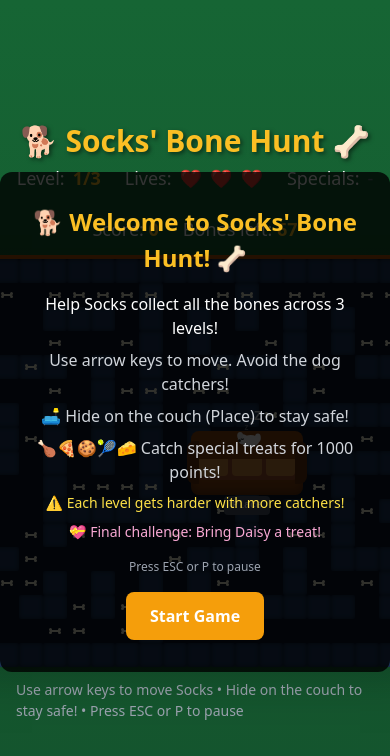
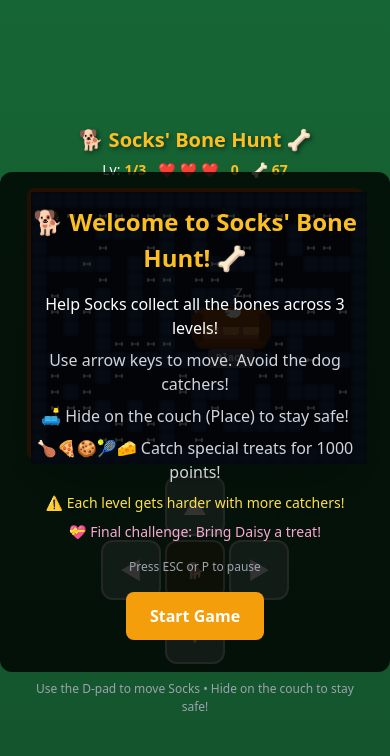
Before and after one commit to jemunitzalessio-ship-it/socks-game, a React (Vite) app: page / in a window 390 px wide. Shown: the top 756 px of the page. Built offline with nearby package versions, Linux system fonts and the light colour scheme.

Commit message:
add mobile support
d pad and resizing logic

```diff
--- a/src/App.jsx
+++ b/src/App.jsx
@@ -1,8 +1,28 @@
 import React, { useState, useEffect, useCallback, useRef } from 'react';
 
-const CELL_SIZE = 24;
+const DEFAULT_CELL_SIZE = 24;
 const MAZE_WIDTH = 21;
 const MAZE_HEIGHT = 17;
+
+// Calculate optimal cell size based on screen dimensions
+const calculateCellSize = () => {
+  if (typeof window === 'undefined') return DEFAULT_CELL_SIZE;
+
+  const isMobile = window.innerWidth <= 768;
+  const padding = isMobile ? 20 : 40;
+  const headerHeight = isMobile ? 140 : 100; // Space for title, stats, and controls
+  const footerHeight = isMobile ? 160 : 60; // D-pad on mobile needs more space
+
+  const availableWidth = window.innerWidth - padding * 2;
+  const availableHeight = window.innerHeight - headerHeight - footerHeight;
+
+  const cellByWidth = Math.floor(availableWidth / MAZE_WIDTH);
+  const cellByHeight = Math.floor(availableHeight / MAZE_HEIGHT);
+
+  // Use the smaller dimension to ensure it fits, with min/max constraints
+  const calculatedSize = Math.min(cellByWidth, cellByHeight);
+  return Math.max(16, Math.min(calculatedSize, 32)); // Between 16 and 32 pixels
+};
 
 // Maze generation using recursive backtracking
 const generateMaze = () => {
@@ -92,14 +112,14 @@ const placeBones = (maze) => {
   return bones;
 };
 
-const Dog = ({ x, y, direction, inSafeZone }) => (
+const Dog = ({ x, y, direction, inSafeZone, cellSize = DEFAULT_CELL_SIZE }) => (
   <div
     style={{
       position: 'absolute',
-      left: x * CELL_SIZE,
-      top: y * CELL_SIZE,
-      width: CELL_SIZE,
-      height: CELL_SIZE,
+      left: x * cellSize,
+      top: y * cellSize,
+      width: cellSize,
+      height: cellSize,
       display: 'flex',
       alignItems: 'center',
       justifyContent: 'center',
@@ -108,7 +128,7 @@ const Dog = ({ x, y, direction, inSafeZone }) => (
       zIndex: inSafeZone ? 10 : 6,
     }}
   >
-    <svg viewBox="0 0 32 32" width={CELL_SIZE - 4} height={CELL_SIZE - 4}>
+    <svg viewBox="0 0 32 32" width={cellSize - 4} height={cellSize - 4}>
       {/* Body */}
       <ellipse cx="16" cy="18" rx="10" ry="8" fill="#8B4513" />
       {/* Head */}
@@ -133,14 +153,14 @@ const Dog = ({ x, y, direction, inSafeZone }) => (
   </div>
 );
 
-const DogCatcher = ({ x, y }) => (
+const DogCatcher = ({ x, y, cellSize = DEFAULT_CELL_SIZE }) => (
   <div
     style={{
       position: 'absolute',
-      left: x * CELL_SIZE,
-      top: y * CELL_SIZE,
-      width: CELL_SIZE,
-      height: CELL_SIZE,
+      left: x * cellSize,
+      top: y * cellSize,
+      width: cellSize,
+      height: cellSize,
       display: 'flex',
       alignItems: 'center',
       justifyContent: 'center',
@@ -148,7 +168,7 @@ const DogCatcher = ({ x, y }) => (
       zIndex: 4,
     }}
   >
-    <svg viewBox="0 0 32 32" width={CELL_SIZE - 2} height={CELL_SIZE - 2}>
+    <svg viewBox="0 0 32 32" width={cellSize - 2} height={cellSize - 2}>
       {/* Body */}
       <rect x="10" y="14" width="12" height="14" rx="2" fill="#4169E1" />
       {/* Head */}
@@ -167,20 +187,20 @@ const DogCatcher = ({ x, y }) => (
   </div>
 );
 
-const Bone = ({ x, y }) => (
+const Bone = ({ x, y, cellSize = DEFAULT_CELL_SIZE }) => (
   <div
     style={{
       position: 'absolute',
-      left: x * CELL_SIZE + CELL_SIZE / 4,
-      top: y * CELL_SIZE + CELL_SIZE / 4,
-      width: CELL_SIZE / 2,
-      height: CELL_SIZE / 2,
+      left: x * cellSize + cellSize / 4,
+      top: y * cellSize + cellSize / 4,
+      width: cellSize / 2,
+      height: cellSize / 2,
       display: 'flex',
       alignItems: 'center',
       justifyContent: 'center',
     }}
   >
-    <svg viewBox="0 0 24 12" width={CELL_SIZE / 2} height={CELL_SIZE / 4}>
+    <svg viewBox="0 0 24 12" width={cellSize / 2} height={cellSize / 4}>
       <ellipse cx="3" cy="3" rx="3" ry="3" fill="#F5F5DC" />
       <ellipse cx="3" cy="9" rx="3" ry="3" fill="#F5F5DC" />
       <ellipse cx="21" cy="3" rx="3" ry="3" fill="#F5F5DC" />
@@ -190,14 +210,14 @@ const Bone = ({ x, y }) => (
   </div>
 );
 
-const Drumstick = ({ x, y }) => (
+const Drumstick = ({ x, y, cellSize = DEFAULT_CELL_SIZE }) => (
   <div
     style={{
       position: 'absolute',
-      left: x * CELL_SIZE,
-      top: y * CELL_SIZE,
-      width: CELL_SIZE,
-      height: CELL_SIZE,
+      left: x * cellSize,
+      top: y * cellSize,
+      width: cellSize,
+      height: cellSize,
       display: 'flex',
       alignItems: 'center',
       justifyContent: 'center',
@@ -205,7 +225,7 @@ const Drumstick = ({ x, y }) => (
       animation: 'pulse 0.5s ease-in-out infinite',
     }}
   >
-    <svg viewBox="0 0 32 32" width={CELL_SIZE} height={CELL_SIZE}>
+    <svg viewBox="0 0 32 32" width={cellSize} height={cellSize}>
       {/* Meat part */}
       <ellipse cx="12" cy="14" rx="10" ry="8" fill="#D2691E" />
       <ellipse cx="12" cy="14" rx="8" ry="6" fill="#F4A460" />
@@ -223,14 +243,14 @@ const Drumstick = ({ x, y }) => (
   </div>
 );
 
-const Pizza = ({ x, y }) => (
+const Pizza = ({ x, y, cellSize = DEFAULT_CELL_SIZE }) => (
   <div
     style={{
       position: 'absolute',
-      left: x * CELL_SIZE,
-      top: y * CELL_SIZE,
-      width: CELL_SIZE,
-      height: CELL_SIZE,
+      left: x * cellSize,
+      top: y * cellSize,
+      width: cellSize,
+      height: cellSize,
       display: 'flex',
       alignItems: 'center',
       justifyContent: 'center',
@@ -238,7 +258,7 @@ const Pizza = ({ x, y }) => (
       animation: 'pulse 0.5s ease-in-out infinite',
     }}
   >
-    <svg viewBox="0 0 32 32" width={CELL_SIZE} height={CELL_SIZE}>
+    <svg viewBox="0 0 32 32" width={cellSize} height={cellSize}>
       {/* Pizza slice */}
       <path d="M16 4 L28 28 L4 28 Z" fill="#F4A460" />
       {/* Cheese */}
@@ -256,14 +276,14 @@ const Pizza = ({ x, y }) => (
   </div>
 );
 
-const Cookie = ({ x, y }) => (
+const Cookie = ({ x, y, cellSize = DEFAULT_CELL_SIZE }) => (
   <div
     style={{
       position: 'absolute',
-      left: x * CELL_SIZE,
-      top: y * CELL_SIZE,
-      width: CELL_SIZE,
-      height: CELL_SIZE,
+      left: x * cellSize,
+      top: y * cellSize,
+      width: cellSize,
+      height: cellSize,
       display: 'flex',
       alignItems: 'center',
       justifyContent: 'center',
@@ -271,7 +291,7 @@ const Cookie = ({ x, y }) => (
       animation: 'pulse 0.5s ease-in-out infinite',
     }}
   >
-    <svg viewBox="0 0 32 32" width={CELL_SIZE} height={CELL_SIZE}>
+    <svg viewBox="0 0 32 32" width={cellSize} height={cellSize}>
       {/* Cookie base */}
       <circle cx="16" cy="16" r="12" fill="#D2691E" />
       <circle cx="16" cy="16" r="10" fill="#DEB887" />
@@ -290,14 +310,14 @@ const Cookie = ({ x, y }) => (
   </div>
 );
 
-const TennisBall = ({ x, y }) => (
+const TennisBall = ({ x, y, cellSize = DEFAULT_CELL_SIZE }) => (
   <div
     style={{
       position: 'absolute',
-      left: x * CELL_SIZE,
-      top: y * CELL_SIZE,
-      width: CELL_SIZE,
-      height: CELL_SIZE,
+      left: x * cellSize,
+      top: y * cellSize,
+      width: cellSize,
+      height: cellSize,
       display: 'flex',
       alignItems: 'center',
       justifyContent: 'center',
@@ -305,7 +325,7 @@ const TennisBall = ({ x, y }) => (
       animation: 'pulse 0.5s ease-in-out infinite',
     }}
   >
-    <svg viewBox="0 0 32 32" width={CELL_SIZE} height={CELL_SIZE}>
+    <svg viewBox="0 0 32 32" width={cellSize} height={cellSize}>
       {/* Ball base */}
       <circle cx="16" cy="16" r="12" fill="#ADFF2F" />
       <circle cx="16" cy="16" r="11" fill="#9ACD32" />
@@ -324,14 +344,14 @@ const TennisBall = ({ x, y }) => (
   </div>
 );
 
-const Cheese = ({ x, y }) => (
+const Cheese = ({ x, y, cellSize = DEFAULT_CELL_SIZE }) => (
   <div
     style={{
       position: 'absolute',
-      left: x * CELL_SIZE,
-      top: y * CELL_SIZE,
-      width: CELL_SIZE,
-      height: CELL_SIZE,
+      left: x * cellSize,
+      top: y * cellSize,
+      width: cellSize,
+      height: cellSize,
       display: 'flex',
       alignItems: 'center',
       justifyContent: 'center',
@@ -339,7 +359,7 @@ const Cheese = ({ x, y }) => (
       animation: 'pulse 0.5s ease-in-out infinite',
     }}
   >
-    <svg viewBox="0 0 32 32" width={CELL_SIZE} height={CELL_SIZE}>
+    <svg viewBox="0 0 32 32" width={cellSize} height={cellSize}>
       {/* Cheese wedge */}
       <path d="M4 24 L16 4 L28 24 Z" fill="#FFD700" />
       <path d="M4 24 L16 4 L28 24 Z" fill="#FFA500" fillOpacity="0.3" />
@@ -357,14 +377,14 @@ const Cheese = ({ x, y }) => (
   </div>
 );
 
-const DogTreat = ({ x, y }) => (
+const DogTreat = ({ x, y, cellSize = DEFAULT_CELL_SIZE }) => (
   <div
     style={{
       position: 'absolute',
-      left: x * CELL_SIZE,
-      top: y * CELL_SIZE,
-      width: CELL_SIZE,
-      height: CELL_SIZE,
+      left: x * cellSize,
+      top: y * cellSize,
+      width: cellSize,
+      height: cellSize,
       display: 'flex',
       alignItems: 'center',
       justifyContent: 'center',
@@ -373,7 +393,7 @@ const DogTreat = ({ x, y }) => (
       zIndex: 8,
     }}
   >
-    <svg viewBox="0 0 32 20" width={CELL_SIZE} height={CELL_SIZE * 0.625}>
+    <svg viewBox="0 0 32 20" width={cellSize} height={cellSize * 0.625}>
       {/* Dog bone treat */}
       <ellipse cx="5" cy="5" rx="5" ry="5" fill="#8B4513" />
       <ellipse cx="5" cy="15" rx="5" ry="5" fill="#8B4513" />
@@ -392,13 +412,13 @@ const DogTreat = ({ x, y }) => (
   </div>
 );
 
-const SpecialItem = ({ type, x, y }) => {
+const SpecialItem = ({ type, x, y, cellSize = DEFAULT_CELL_SIZE }) => {
   switch (type) {
-    case 'drumstick': return <Drumstick x={x} y={y} />;
-    case 'pizza': return <Pizza x={x} y={y} />;
-    case 'cookie': return <Cookie x={x} y={y} />;
-    case 'tennis': return <TennisBall x={x} y={y} />;
-    case 'cheese': return <Cheese x={x} y={y} />;
+    case 'drumstick': return <Drumstick x={x} y={y} cellSize={cellSize} />;
+    case 'pizza': return <Pizza x={x} y={y} cellSize={cellSize} />;
+    case 'cookie': return <Cookie x={x} y={y} cellSize={cellSize} />;
+    case 'tennis': return <TennisBall x={x} y={y} cellSize={cellSize} />;
+    case 'cheese': return <Cheese x={x} y={y} cellSize={cellSize} />;
     default: return null;
   }
 };
@@ -601,6 +621,116 @@ const Firework = ({ x, y, color }) => {
   );
 };
 
+// D-Pad component for mobile touch controls
+const DPad = ({ onDirectionStart, onDirectionEnd }) => {
+  const buttonStyle = {
+    width: '60px',
+    height: '60px',
+    backgroundColor: 'rgba(255, 255, 255, 0.3)',
+    border: '2px solid rgba(255, 255, 255, 0.5)',
+    borderRadius: '12px',
+    display: 'flex',
+    alignItems: 'center',
+    justifyContent: 'center',
+    fontSize: '24px',
+    color: 'white',
+    cursor: 'pointer',
+    userSelect: 'none',
+    WebkitUserSelect: 'none',
+    touchAction: 'manipulation',
+  };
+
+  const activeStyle = {
+    ...buttonStyle,
+    backgroundColor: 'rgba(255, 255, 255, 0.5)',
+  };
+
+  const [activeDir, setActiveDir] = useState(null);
+
+  const handleStart = (dir, dirObj) => (e) => {
+    e.preventDefault();
+    setActiveDir(dir);
+    onDirectionStart(dirObj);
+  };
+
+  const handleEnd = (e) => {
+    e.preventDefault();
+    setActiveDir(null);
+    onDirectionEnd();
+  };
+
+  return (
+    <div style={{
+      display: 'grid',
+      gridTemplateColumns: '60px 60px 60px',
+      gridTemplateRows: '60px 60px 60px',
+      gap: '4px',
+      marginTop: '16px',
+    }}>
+      {/* Empty top-left */}
+      <div />
+      {/* Up button */}
+      <button
+        style={activeDir === 'up' ? activeStyle : buttonStyle}
+        onTouchStart={handleStart('up', { dx: 0, dy: -1 })}
+        onTouchEnd={handleEnd}
+        onMouseDown={handleStart('up', { dx: 0, dy: -1 })}
+        onMouseUp={handleEnd}
+        onMouseLeave={handleEnd}
+      >
+        ▲
+      </button>
+      {/* Empty top-right */}
+      <div />
+      {/* Left button */}
+      <button
+        style={activeDir === 'left' ? activeStyle : buttonStyle}
+        onTouchStart={handleStart('left', { dx: -1, dy: 0 })}
+        onTouchEnd={handleEnd}
+        onMouseDown={handleStart('left', { dx: -1, dy: 0 })}
+        onMouseUp={handleEnd}
+        onMouseLeave={handleEnd}
+      >
+        ◀
+      </button>
+      {/* Center - empty or could be a "stop" button */}
+      <div style={{
+        ...buttonStyle,
+        backgroundColor: 'rgba(139, 69, 19, 0.4)',
+        fontSize: '16px',
+      }}>
+        🐕
+      </div>
+      {/* Right button */}
+      <button
+        style={activeDir === 'right' ? activeStyle : buttonStyle}
+        onTouchStart={handleStart('right', { dx: 1, dy: 0 })}
+        onTouchEnd={handleEnd}
+        onMouseDown={handleStart('right', { dx: 1, dy: 0 })}
+        onMouseUp={handleEnd}
+        onMouseLeave={handleEnd}
+      >
+        ▶
+      </button>
+      {/* Empty bottom-left */}
+      <div />
+      {/* Down button */}
+      <button
+        style={activeDir === 'down' ? activeStyle : buttonStyle}
+        onTouchStart={handleStart('down', { dx: 0, dy: 1 })}
+        onTouchEnd={handleEnd}
+        onMouseDown={handleStart('down', { dx: 0, dy: 1 })}
+        onMouseUp={handleEnd}
+        onMouseLeave={handleEnd}
+      >
+        ▼
+      </button>
+      {/* Empty bottom-right */}
+      <div />
+    </div>
+  );
+};
+
 export default function SocksGame() {
   const [maze, setMaze] = useState(() => generateMaze());
   const [socks, setSocks] = useState({ x: 1, y: 1, direction: 'right' });
@@ -618,6 +748,10 @@ export default function SocksGame() {
   const containerRef = useRef(null);
   const [fireworks, setFireworks] = useState([]);
 
+  // Responsive sizing
+  const [cellSize, setCellSize] = useState(() => calculateCellSize());
+  const [isMobile, setIsMobile] = useState(() => typeof window !== 'undefined' && window.innerWidth <= 768);
+
   // Level system
   const [level, setLevel] = useState(1);
   const MAX_LEVEL = 3;
@@ -664,6 +798,26 @@ export default function SocksGame() {
     if (containerRef.current) {
       containerRef.current.focus();
     }
+  }, []);
+
+  // Handle window resize for responsive sizing
+  useEffect(() => {
+    const handleResize = () => {
+      setCellSize(calculateCellSize());
+      setIsMobile(window.innerWidth <= 768);
+    };
+
+    window.addEventListener('resize', handleResize);
+    return () => window.removeEventListener('resize', handleResize);
+  }, []);
+
+  // Touch control handlers
+  const handleTouchStart = useCallback((dir) => {
+    setHeldDirection(dir);
+  }, []);
+
+  const handleTouchEnd = useCallback(() => {
+    setHeldDirection(null);
   }, []);
 
   // Keep refs in sync
@@ -949,8 +1103,8 @@ export default function SocksGame() {
           for (let i = 0; i < 20; i++) {
             winFireworks.push({
               id: Date.now() + i,
-              x: Math.random() * (MAZE_WIDTH * CELL_SIZE - 40) + 20,
-              y: Math.random() * (MAZE_HEIGHT * CELL_SIZE - 40) + 20,
+              x: Math.random() * (MAZE_WIDTH * cellSize - 40) + 20,
+              y: Math.random() * (MAZE_HEIGHT * cellSize - 40) + 20,
               color: colors[Math.floor(Math.random() * colors.length)],
             });
           }
@@ -1010,8 +1164,8 @@ export default function SocksGame() {
       for (let i = 0; i < 30; i++) {
         winFireworks.push({
           id: Date.now() + i,
-          x: Math.random() * (MAZE_WIDTH * CELL_SIZE - 40) + 20,
-          y: Math.random() * (MAZE_HEIGHT * CELL_SIZE - 40) + 20,
+          x: Math.random() * (MAZE_WIDTH * cellSize - 40) + 20,
+          y: Math.random() * (MAZE_HEIGHT * cellSize - 40) + 20,
           color: colors[Math.floor(Math.random() * colors.length)],
         });
       }
@@ -1104,8 +1258,8 @@ export default function SocksGame() {
     for (let i = 0; i < 12; i++) {
       newFireworks.push({
         id: Date.now() + i,
-        x: Math.random() * (MAZE_WIDTH * CELL_SIZE - 40) + 20,
-        y: Math.random() * (MAZE_HEIGHT * CELL_SIZE - 40) + 20,
+        x: Math.random() * (MAZE_WIDTH * cellSize - 40) + 20,
+        y: Math.random() * (MAZE_HEIGHT * cellSize - 40) + 20,
         color: colors[Math.floor(Math.random() * colors.length)],
       });
     }
@@ -1171,8 +1325,8 @@ export default function SocksGame() {
       for (let i = 0; i < 8; i++) {
         newFireworks.push({
           id: Date.now() + Math.random(),
-          x: Math.random() * (MAZE_WIDTH * CELL_SIZE - 40) + 20,
-          y: Math.random() * (MAZE_HEIGHT * CELL_SIZE - 40) + 20,
+          x: Math.random() * (MAZE_WIDTH * cellSize - 40) + 20,
+          y: Math.random() * (MAZE_HEIGHT * cellSize - 40) + 20,
           color: colors[Math.floor(Math.random() * colors.length)],
         });
       }
@@ -1350,7 +1504,7 @@ export default function SocksGame() {
         }
       `}</style>
       <h1 style={{
-        fontSize: '1.875rem',
+        fontSize: isMobile ? '1.25rem' : '1.875rem',
         fontWeight: 'bold',
         color: '#fbbf24',
         marginBottom: '8px',
@@ -1414,23 +1568,24 @@ export default function SocksGame() {
 
       <div style={{
         display: 'flex',
-        gap: '24px',
-        marginBottom: '12px',
+        gap: isMobile ? '12px' : '24px',
+        marginBottom: isMobile ? '8px' : '12px',
         color: 'white',
-        fontSize: '18px',
+        fontSize: isMobile ? '14px' : '18px',
         flexWrap: 'wrap',
         justifyContent: 'center',
+        padding: '0 8px',
       }}>
-        <div style={{ display: 'flex', alignItems: 'center', gap: '8px' }}>
-          <span>Level:</span>
+        <div style={{ display: 'flex', alignItems: 'center', gap: isMobile ? '4px' : '8px' }}>
+          <span>Lv:</span>
           <span style={{ color: '#fbbf24', fontWeight: 'bold' }}>{level}/{MAX_LEVEL}</span>
         </div>
-        <div style={{ display: 'flex', alignItems: 'center', gap: '8px' }}>
-          <span>Lives:</span>
+        <div style={{ display: 'flex', alignItems: 'center', gap: '4px' }}>
           {[...Array(lives)].map((_, i) => (
             <span key={i}>❤️</span>
           ))}
         </div>
+        {!isMobile && (
           <div style={{ display: 'flex', alignItems: 'center', gap: '8px' }}>
             <span>Specials:</span>
             {collectedSpecials.length === 0 ? (
@@ -1447,16 +1602,17 @@ export default function SocksGame() {
               ))
             )}
           </div>
-        <div>Score: <span style={{ color: '#fbbf24', fontWeight: 'bold' }}>{score}</span></div>
-        <div>Bones left: <span style={{ color: '#fbbf24', fontWeight: 'bold' }}>{bones.length}</span></div>
+        )}
+        <div>{isMobile ? '' : 'Score: '}<span style={{ color: '#fbbf24', fontWeight: 'bold' }}>{score}</span></div>
+        <div>🦴 <span style={{ color: '#fbbf24', fontWeight: 'bold' }}>{bones.length}</span></div>
         {hasDogTreat && (
-          <div style={{ display: 'flex', alignItems: 'center', gap: '4px', backgroundColor: '#d97706', padding: '0 8px', borderRadius: '4px' }}>
-            <span>🦴 Carrying treat!</span>
+          <div style={{ display: 'flex', alignItems: 'center', gap: '4px', backgroundColor: '#d97706', padding: '0 8px', borderRadius: '4px', fontSize: isMobile ? '12px' : '14px' }}>
+            <span>🦴 Got treat!</span>
           </div>
         )}
 
-        {/* Pause and Reset buttons - only show during gameplay */}
-        {(gameState === 'playing' || gameState === 'paused') && (
+        {/* Pause and Reset buttons - only show during gameplay on desktop */}
+        {!isMobile && (gameState === 'playing' || gameState === 'paused') && (
           <div style={{ display: 'flex', gap: '8px' }}>
             <button
               onClick={togglePause}
@@ -1917,15 +2073,29 @@ export default function SocksGame() {
       <div
         className="relative rounded-lg shadow-2xl border-4 border-amber-700"
         style={{
-          width: MAZE_WIDTH * CELL_SIZE,
-          height: MAZE_HEIGHT * CELL_SIZE,
+          width: MAZE_WIDTH * cellSize,
+          height: MAZE_HEIGHT * cellSize,
           backgroundColor: getLevelSettings(level).floorColor,
         }}
       >
         {/* Treat message popup */}
         {showTreatMessage && (
-          <div className="absolute z-30 top-4 left-1/2 transform -translate-x-1/2 bg-yellow-500 text-black px-4 py-2 rounded-lg font-bold text-center animate-bounce shadow-lg">
-            🦴 Bring Daisy the treat to win the game! 🦴
+          <div style={{
+            position: 'absolute',
+            zIndex: 30,
+            top: '16px',
+            left: '50%',
+            transform: 'translateX(-50%)',
+            backgroundColor: '#eab308',
+            color: 'black',
+            padding: '8px 16px',
+            borderRadius: '8px',
+            fontWeight: 'bold',
+            textAlign: 'center',
+            boxShadow: '0 4px 12px rgba(0,0,0,0.3)',
+            fontSize: isMobile ? '12px' : '14px',
+          }}>
+            🦴 Bring Daisy the treat to win! 🦴
           </div>
         )}
 
@@ -1937,10 +2107,10 @@ export default function SocksGame() {
                 key={`${x}-${y}`}
                 style={{
                   position: 'absolute',
-                  left: x * CELL_SIZE,
-                  top: y * CELL_SIZE,
-                  width: CELL_SIZE,
-                  height: CELL_SIZE,
+                  left: x * cellSize,
+                  top: y * cellSize,
+                  width: cellSize,
+                  height: cellSize,
                   backgroundColor: getLevelSettings(level).wallColor,
                   borderRadius: 2,
                   boxShadow: 'inset 0 0 4px rgba(0,0,0,0.5)',
@@ -1952,17 +2122,17 @@ export default function SocksGame() {
 
         {/* Render bones */}
         {bones.map((bone, i) => (
-          <Bone key={i} x={bone.x} y={bone.y} />
+          <Bone key={i} x={bone.x} y={bone.y} cellSize={cellSize} />
         ))}
 
         {/* Render couch (safe zone) */}
-        <Couch x={couchPosition.x} y={couchPosition.y} cellSize={CELL_SIZE} />
+        <Couch x={couchPosition.x} y={couchPosition.y} cellSize={cellSize} />
 
         {/* Render special item */}
-        {specialItem && <SpecialItem type={specialItem.type} x={specialItem.x} y={specialItem.y} />}
+        {specialItem && <SpecialItem type={specialItem.type} x={specialItem.x} y={specialItem.y} cellSize={cellSize} />}
 
         {/* Render dog treat (Level 3 final challenge) */}
-        {dogTreat && <DogTreat x={dogTreat.x} y={dogTreat.y} />}
+        {dogTreat && <DogTreat x={dogTreat.x} y={dogTreat.y} cellSize={cellSize} />}
 
         {/* Render fireworks */}
         {fireworks.map(fw => (
@@ -1971,7 +2141,7 @@ export default function SocksGame() {
 
         {/* Render catchers */}
         {catchers.map(catcher => (
-          <DogCatcher key={catcher.id} x={catcher.x} y={catcher.y} />
+          <DogCatcher key={catcher.id} x={catcher.x} y={catcher.y} cellSize={cellSize} />
         ))}
 
         {/* Render Socks */}
@@ -1979,6 +2149,7 @@ export default function SocksGame() {
           x={socks.x}
           y={socks.y}
           direction={socks.direction}
+          cellSize={cellSize}
           inSafeZone={
             socks.x >= couchPosition.x && socks.x < couchPosition.x + COUCH_WIDTH &&
             socks.y >= couchPosition.y && socks.y < couchPosition.y + COUCH_HEIGHT
@@ -1986,8 +2157,26 @@ export default function SocksGame() {
         />
       </div>
 
-
-      <p style={{ color: '#9ca3af', marginTop: '16px', fontSize: '14px' }}>Use arrow keys to move Socks • Hide on the couch to stay safe! • Press ESC or P to pause</p>
+      {/* D-Pad for mobile controls */}
+      {isMobile && (
+        <DPad
+          onDirectionStart={handleTouchStart}
+          onDirectionEnd={handleTouchEnd}
+        />
+      )}
+
+      <p style={{
+        color: '#9ca3af',
+        marginTop: '16px',
+        fontSize: isMobile ? '12px' : '14px',
+        textAlign: 'center',
+        padding: '0 16px',
+      }}>
+        {isMobile
+          ? 'Use the D-pad to move Socks • Hide on the couch to stay safe!'
+          : 'Use arrow keys to move Socks • Hide on the couch to stay safe! • Press ESC or P to pause'
+        }
+      </p>
     </div>
   );
 }
```
Lines whose indentation alone changed are shown as unchanged.
